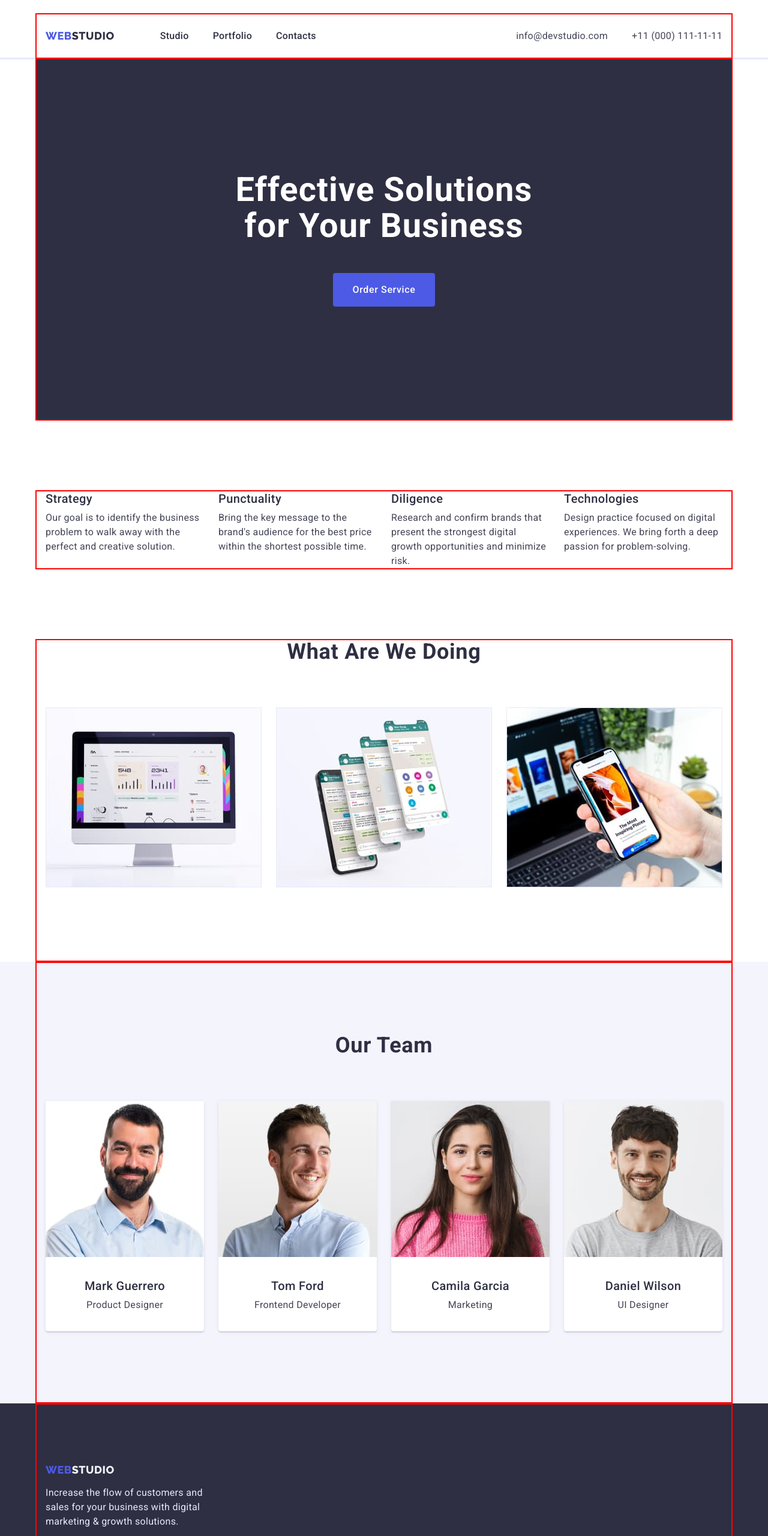
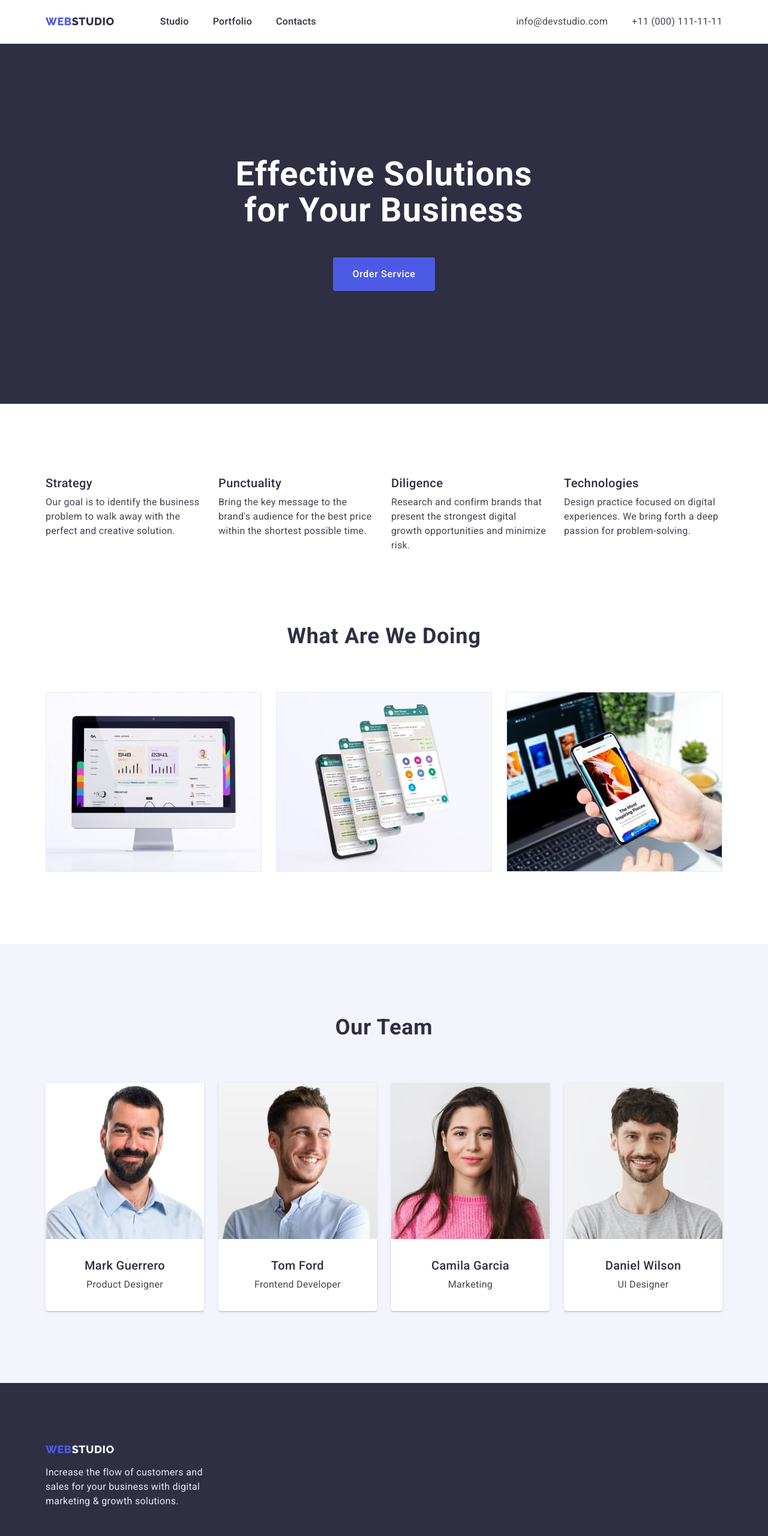
Before and after one commit to AnnaYakovenko29/goit-markup-hw-03, a plain HTML site: page index.html in a window 1280 px wide. Shown: the top 2560 px of the page at 60% size. Drawn offline with nearby package versions, Linux system fonts and the light colour scheme.

Commit message:
error correction hw-03

```diff
--- a/css/styles.css
+++ b/css/styles.css
@@ -19,6 +19,10 @@ ul {
     padding-left: 0;
 }
 
+img {
+    display: block;
+}
+
 body {
     font-family: var(--primery-font);
     color: var(--primery-text-color);
@@ -38,19 +42,17 @@ body {
     padding-left: 15px;
     padding-right: 15px;
     margin: 0 auto;
-    outline: 2px solid red;
+    /*outline: 2px solid red;*/
 }
 
 /*======HEADER========*/
 
 .header {
-    padding-top: 24px;
-    border-bottom: solid var(--cornflower-color);
+    border-bottom: 1px solid var(--cornflower-color);
 }
 
 .header-logo {
     font-family: var(--secondary-font);
-    font-size: normal;
     font-weight: 800;
     font-size: 18px;
     line-height: 1.33;
@@ -73,6 +75,8 @@ body {
     line-height: 1.5;
     letter-spacing: 0.02em;
     color: var(--primery-text-color);
+    display: block;
+    padding: 24px 0;
 }
 
 .header-link:hover,
@@ -123,7 +127,9 @@ body {
     text-align: center;
     letter-spacing: 0.02em;
     color: var(--accent-color);
-
+    margin-left: auto;
+    margin-right: auto;
+    margin-bottom: 48px;
 }
 
 .hero-btn {
@@ -150,16 +156,8 @@ body {
 }
 
 .hero {
-}
-
-.hero-wrap {
     background: var(--primery-text-color);
-    display: flex;
-    flex-direction: column;
-    align-items: center;
-    padding: 188px 472px;
-    gap: 48px;
-
+    padding: 188px 0;
 }
 
 /*======ADVANTAGES========*/
@@ -200,12 +198,10 @@ body {
 
 .advantages-list {
     display: flex;
-    justify-content: center;
     gap: 24px;
 }
 
 .advantages-item {
-    width: calc((100% - 3*24px)\4);
     width: 264px;
 }
 
@@ -222,24 +218,25 @@ body {
     margin-bottom: 72px;
 }
 
+.eexamples {
+    padding-bottom: 120px;
+}
+
 .examples-list {
     padding-bottom: 120px;
 }
 
 .examples-list {
     display: flex;
-    align-items: center;
     gap: 24px;
 }
 
-.examples-item {
-    width: calc((100% - 2*24px)\3);
-}
 
 /*======OUR TEAM========*/
 
 .team {
     background: var(--backgrounds-color);
+    padding: 120px 0;
 }
 
 .team-title {
@@ -250,7 +247,6 @@ body {
     letter-spacing: 0.02em;
     text-transform: capitalize;
     color: var(--primery-text-color);
-    padding-top: 120px;
     margin-bottom: 72px;
 }
 
@@ -260,31 +256,30 @@ body {
     line-height: 1.2;
     letter-spacing: 0.02em;
     color: var(--primery-text-color);
-    margin-top: 32px;
     margin-bottom: 8px;
-    text-align: center;
 }
 
 .team-text {
     line-height: 1.5;
     letter-spacing: 0.02em;
     color: var(--secondary-text-color);
-    padding-bottom: 32px;
-    text-align: center;
 }
 
 .team-list {
-    padding-bottom: 120px;
     display: flex;
-    align-items: center;
     gap: 24px;
 }
 
 .team-item {
-    width: calc((100% - 3*24px)\4);
     background: var(--accent-color);
     box-shadow: 0px 1px 6px rgba(46, 47, 66, 0.08), 0px 1px 1px rgba(46, 47, 66, 0.16), 0px 2px 1px rgba(46, 47, 66, 0.08);
     border-radius: 0px 0px 4px 4px;
+}
+
+.profile {
+    padding-top: 32px;
+    padding-bottom: 32px;
+    text-align: center;
 }
 
 /*======FOOTER========*/
@@ -301,7 +296,6 @@ body {
     letter-spacing: 0.03em;
     text-transform: uppercase;
     color: var(--tertiary-text-color);
-    padding-top: 100px;
     margin-bottom: 16px;
 }
 
@@ -313,13 +307,12 @@ body {
     line-height: 1.5;
     letter-spacing: 0.02em;
     color: var(--cornflower-color);
-    padding-bottom: 100px;
     max-width: 264px;
 }
 
-
 .footer {
     background: var(--primery-text-color);
+    padding: 100px 0;
 }
 
 /*======PORTFOLIO========*/
@@ -350,32 +343,24 @@ body {
     line-height: 1.2;
     letter-spacing: 0.02em;
     color: var(--primery-text-color);
-    margin-top: 32px;
     margin-bottom: 8px;
-    padding-left: 16px;
 }
 
 .portfolio-text {
     line-height: 1.5;
     letter-spacing: 0.02em;
     color: var(--secondary-text-color);
-    padding-bottom: 32px;
-    margin-top: 8px;
-    padding-left: 16px;
 }
 
 .portfolio-list {
-    padding-bottom: 120px;
     display: flex;
     flex-wrap: wrap;
     row-gap: 48px;
     column-gap: 24px;
     margin-top: 72px;
-    padding-bottom: 120px;
 }
 
 .portfolio-item {
-    flex-basis: calc((100% - 2*48px)\3);
     background: var(--accent-color);
 }
 
@@ -383,7 +368,6 @@ body {
     display: flex;
     gap: 24px;
     justify-content: center;
-    padding-top: 96px;
 }
 
 .portfolio-border {
@@ -393,3 +377,8 @@ body {
     padding-bottom: 32px;
     padding-left: 16px;
 }
+
+.portfolio {
+    padding-top: 96px;
+    padding-bottom: 120px;
+}
--- a/index.html
+++ b/index.html
@@ -49,7 +49,7 @@
         </ul>
     </address>
     </div>
-</header>
+  </header>
 
     <main>
 
@@ -115,23 +115,31 @@
             <ul class="team-list list">
                 <li class="team-item">
                     <img src="./images/our-team/mark-guerrero.jpg" alt="Mark Guerrero" width="264" height="260">
+                    <div class="profile">
                     <h3 class="team-subtitle">Mark Guerrero</h3>
                     <p class="team-text">Product Designer</p>
+                    </div>
                 </li>
                 <li class="team-item">
                     <img src="./images/our-team/tom-ford.jpg" alt="Tom Ford" width="264" height="260">
+                    <div class="profile">
                     <h3 class="team-subtitle">Tom Ford</h3>
                     <p class="team-text">Frontend Developer</p>
+                    </div>
                 </li>
                 <li class="team-item">
                     <img src="./images/our-team/camila-garcia.jpg" alt="Camila Garcia" width="264" height="260">
+                    <div class="profile">
                     <h3 class="team-subtitle">Camila Garcia</h3>
                     <p class="team-text">Marketing</p>
+                    </div>
                 </li>
                 <li class="team-item">
                     <img src="./images/our-team/daniel-wilson.jpg" alt="Daniel Wilson" width="264" height="260">
+                    <div class="profile">
                     <h3 class="team-subtitle">Daniel Wilson</h3>
                     <p class="team-text">UI Designer</p>
+                    </div>
                 </li>
             </ul>
         </div>
```
Also changed, not shown: portfolio.html (+0 -1 lines).
